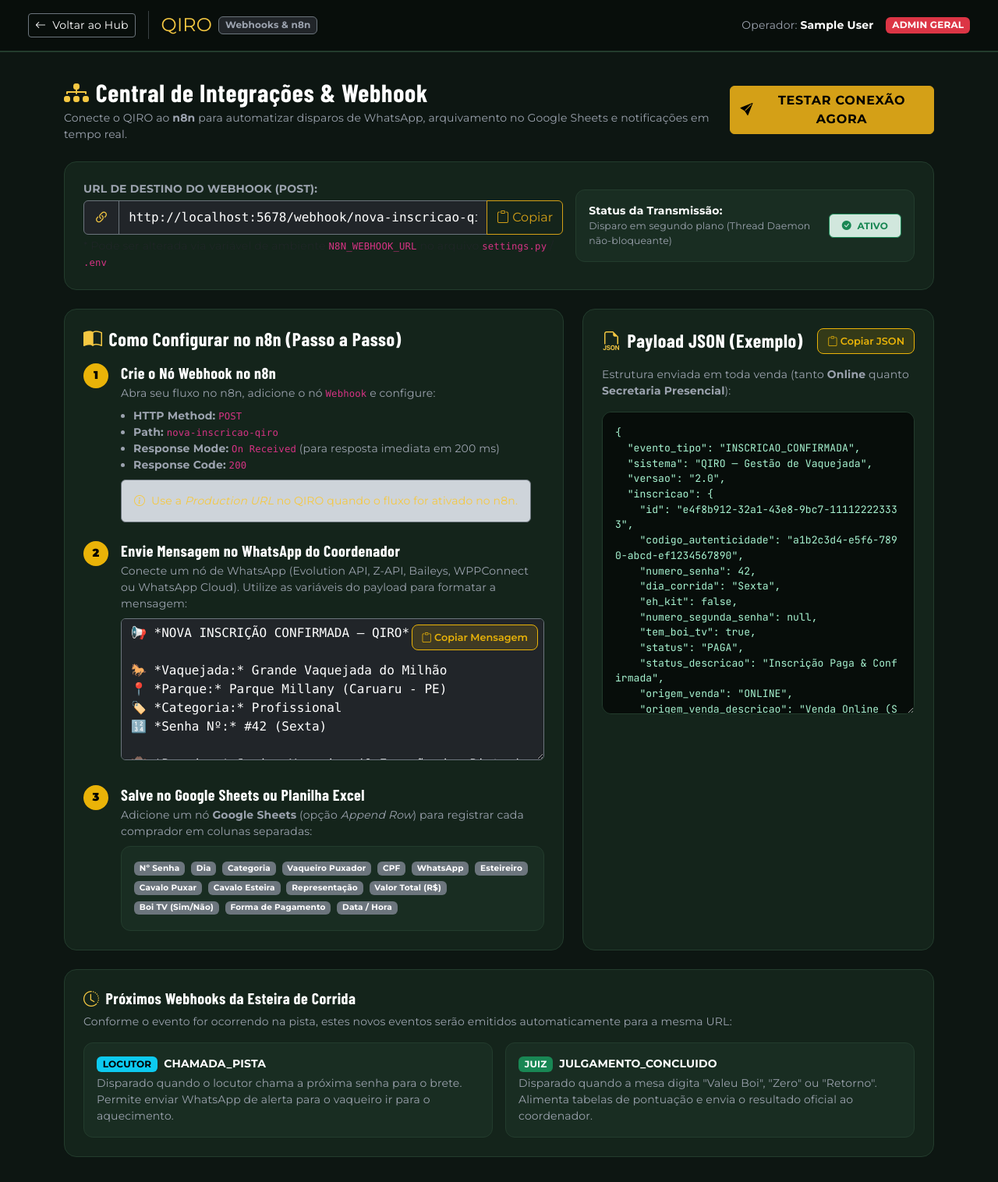
After one commit to LuizPedrosa77/qiro, a Django app: page /senhas/integracoes/webhook/ in a window 1280 px wide. The commit adds this page. Shown: the whole page at 78% size. Run offline with Django 5.2, Linux system fonts and the light colour scheme; the visitor is signed in with stand-in values (Sample User, id 1); parts of the project's set-up code (start-up, migrations or seed data) failed here and were passed over; some libraries are stand-ins or nearby versions.

Commit message:
feat(webhook): adiciona card no hub adm e central com guia passo a passo do n8n

```diff
--- a/app/senhas/urls.py
+++ b/app/senhas/urls.py
@@ -8,4 +8,5 @@ urlpatterns = [
     path('recibo/<uuid:codigo_autenticidade>/', views.recibo_balcao, name='recibo_balcao'),
     path('admin/zerar-senhas/', views.admin_zerar_senhas, name='admin_zerar_senhas'),
     path('api/testar-webhook/', views.api_testar_webhook_n8n, name='api_testar_webhook_n8n'),
+    path('integracoes/webhook/', views.webhook_central, name='webhook_central'),
 ]
--- a/app/senhas/views.py
+++ b/app/senhas/views.py
@@ -1,6 +1,7 @@
 import uuid
 from decimal import Decimal
 from django.shortcuts import render, get_object_or_404, redirect
+from django.contrib.auth.decorators import login_required
 from django.contrib import messages
 from django.http import JsonResponse
 from django.utils import timezone
@@ -486,3 +487,111 @@ def api_testar_webhook_n8n(request):
             'mensagem': f'n8n não respondeu ou retornou código de erro ({status_code}). Verifique se o n8n está ativo e escutando a rota.',
             'url': url
         }, status=502 if not status_code else 400)
+
+
+@login_required(login_url='/equipe/login/')
+def webhook_central(request):
+    """
+    Central de Webhooks e Automações (n8n, WhatsApp e Planilhas).
+    Disponível para o Administrador Geral e Organizadores.
+    Exibe guia passo a passo, modelo de payload JSON, templates prontos para WhatsApp e disparador de teste.
+    """
+    user = request.user
+    if not (user.is_superuser or user.papel in [Usuario.Papel.ADMIN, Usuario.Papel.ORGANIZADOR]):
+        messages.error(request, 'Acesso restrito ao Administrador Geral.')
+        return redirect('/equipe/hub/')
+
+    from django.conf import settings
+    webhook_url = getattr(settings, 'N8N_WEBHOOK_URL', 'http://localhost:5678/webhook/nova-inscricao-qiro')
+    webhook_ativo = getattr(settings, 'N8N_WEBHOOK_ATIVO', True)
+
+    import json
+    exemplo_payload = {
+        "evento_tipo": "INSCRICAO_CONFIRMADA",
+        "sistema": "QIRO — Gestão de Vaquejada",
+        "versao": "2.0",
+        "inscricao": {
+            "id": "e4f8b912-32a1-43e8-9bc7-111122223333",
+            "codigo_autenticidade": "a1b2c3d4-e5f6-7890-abcd-ef1234567890",
+            "numero_senha": 42,
+            "dia_corrida": "Sexta",
+            "eh_kit": False,
+            "numero_segunda_senha": None,
+            "tem_boi_tv": True,
+            "status": "PAGA",
+            "status_descricao": "Inscrição Paga & Confirmada",
+            "origem_venda": "ONLINE",
+            "origem_venda_descricao": "Venda Online (Site)",
+            "forma_pagamento": "PIX",
+            "forma_pagamento_descricao": "Pix Instantâneo",
+            "valor_total": 510.00,
+            "data_hora": timezone.now().strftime("%d/%m/%Y %H:%M:%S"),
+            "link_recibo": "/senhas/recibo/a1b2c3d4-e5f6-7890-abcd-ef1234567890/"
+        },
+        "evento": {
+            "id": "99b1a2c3-4d5e-6f7a-8b9c-0d1e2f3a4b5c",
+            "nome": "Grande Vaquejada do Milhão",
+            "parque": "Parque Millany",
+            "cidade": "Caruaru",
+            "estado": "PE",
+            "circuito_chancela": "Campeonato Portal Vaquejada"
+        },
+        "categoria": {
+            "id": "88c2b3a4-5d6e-7f8a-9b0c-1d2e3f4a5b6c",
+            "nome": "Profissional",
+            "tipo": "PROFISSIONAL",
+            "valor_unitario": 450.00,
+            "valor_boi_tv": 60.00
+        },
+        "atleta_puxador": {
+            "id": "77d3c4b5-6e7f-8a9b-0c1d-2e3f4a5b6c7d",
+            "nome": "Junior Vaqueiro",
+            "apelido_locucao": "O Furacão das Pistas",
+            "cpf": "123.456.789-00",
+            "telefone_whatsapp": "(81) 98888-7777",
+            "email": "junior@email.com",
+            "cidade": "Caruaru",
+            "estado": "PE"
+        },
+        "atleta_esteireiro": {
+            "id": "66e4d5c6-7f8a-9b0c-1d2e-3f4a5b6c7d8e",
+            "nome": "Beto Esteira",
+            "apelido_locucao": "Beto da Esteira"
+        },
+        "animais": {
+            "cavalo_puxador": "Iron Man Ease",
+            "cavalo_esteira": "Don Diego Bar"
+        },
+        "equipe": {
+            "representacao": "Haras Estrela do Norte"
+        },
+        "secretaria": {
+            "operador": "secretaria_presencial"
+        }
+    }
+    exemplo_payload_json = json.dumps(exemplo_payload, indent=2, ensure_ascii=False)
+
+    exemplo_whatsapp = (
+        "📢 *NOVA INSCRIÇÃO CONFIRMADA — QIRO*\n\n"
+        "🐎 *Vaquejada:* Grande Vaquejada do Milhão\n"
+        "📍 *Parque:* Parque Millany (Caruaru - PE)\n"
+        "🏷️ *Categoria:* Profissional\n"
+        "🔢 *Senha Nº:* #42 (Sexta)\n\n"
+        "🤠 *Puxador:* Junior Vaqueiro (O Furacão das Pistas)\n"
+        "🤝 *Esteireiro:* Beto Esteira\n"
+        "🐴 *Cavalos:* Iron Man Ease x Don Diego Bar\n"
+        "🏡 *Representação:* Haras Estrela do Norte\n\n"
+        "💰 *Valor:* R$ 510,00 (Pix Instantâneo)\n"
+        "📺 *Boi de TV:* Sim\n"
+        "📅 *Data:* " + timezone.now().strftime("%d/%m/%Y %H:%M:%S") + "\n"
+        "━━━━━━━━━━━━━━━━━━━━━━\n"
+        "✅ Inscrição garantida no sistema QIRO!"
+    )
+
+    return render(request, 'senhas/webhook_central.html', {
+        'usuario': user,
+        'webhook_url': webhook_url,
+        'webhook_ativo': webhook_ativo,
+        'exemplo_payload_json': exemplo_payload_json,
+        'exemplo_whatsapp': exemplo_whatsapp,
+    })
--- /dev/null
+++ b/app/templates/senhas/webhook_central.html
@@ -0,0 +1,395 @@
+<!DOCTYPE html>
+<html lang="pt-br">
+<head>
+    <meta charset="UTF-8">
+    <meta name="viewport" content="width=device-width, initial-scale=1.0">
+    <title>QIRO — Central de Webhooks & Integrações (n8n / WhatsApp)</title>
+
+    <!-- Bootstrap 5 CSS -->
+    <link href="https://cdn.jsdelivr.net/npm/bootstrap@5.3.3/dist/css/bootstrap.min.css" rel="stylesheet">
+    <link rel="preconnect" href="https://fonts.googleapis.com">
+    <link rel="preconnect" href="https://fonts.gstatic.com" crossorigin>
+    <link href="https://fonts.googleapis.com/css2?family=Montserrat:wght@400;500;600;700;800;900&family=JetBrains+Mono:wght@400;600&display=swap" rel="stylesheet">
+    <link rel="stylesheet" href="https://cdn.jsdelivr.net/npm/bootstrap-icons@1.11.3/font/bootstrap-icons.min.css">
+    <link rel="stylesheet" href="/static/css/qiro-design.css">
+
+    <style>
+        :root {
+            --qiro-bg: #0D1612;
+            --qiro-dark-header: #080E0B;
+            --qiro-card-bg: #14241B;
+            --qiro-card-inner: #192D22;
+            --qiro-border: #233C2D;
+            --qiro-yellow: #EAB308;
+            --qiro-yellow-hover: #FACC15;
+            --qiro-text-main: #F3F4F6;
+            --qiro-text-muted: #9CA3AF;
+        }
+
+        body {
+            font-family: 'Montserrat', sans-serif;
+            background-color: var(--qiro-bg);
+            color: var(--qiro-text-main);
+            min-height: 100vh;
+        }
+
+        .topbar-webhook {
+            background-color: var(--qiro-dark-header);
+            border-bottom: 2px solid var(--qiro-border);
+            padding: 0.9rem 1.5rem;
+        }
+
+        .card-custom {
+            background-color: var(--qiro-card-bg);
+            border: 1px solid var(--qiro-border);
+            border-radius: 1rem;
+            padding: 1.5rem;
+        }
+
+        .card-inner {
+            background-color: var(--qiro-card-inner);
+            border: 1px solid var(--qiro-border);
+            border-radius: 0.75rem;
+            padding: 1rem;
+        }
+
+        .code-box {
+            font-family: 'JetBrains Mono', monospace;
+            background-color: #070D0A;
+            border: 1px solid var(--qiro-border);
+            border-radius: 0.75rem;
+            padding: 1rem;
+            color: #A7F3D0;
+            font-size: 0.82rem;
+            max-height: 420px;
+            overflow-y: auto;
+            white-space: pre-wrap;
+            word-break: break-all;
+        }
+
+        .step-badge {
+            width: 32px;
+            height: 32px;
+            background: var(--qiro-yellow);
+            color: #000;
+            font-weight: 900;
+            border-radius: 50%;
+            display: inline-flex;
+            align-items: center;
+            justify-content: center;
+            font-size: 0.9rem;
+        }
+
+        .btn-copy {
+            background: rgba(234, 179, 8, 0.15);
+            color: var(--qiro-yellow);
+            border: 1px solid var(--qiro-yellow);
+            font-weight: 600;
+            font-size: 0.8rem;
+            border-radius: 0.5rem;
+            transition: all 0.2s;
+        }
+        .btn-copy:hover {
+            background: var(--qiro-yellow);
+            color: #000;
+        }
+    </style>
+</head>
+<body>
+
+    <!-- ──────────────── TOPBAR ──────────────── -->
+    <header class="topbar-webhook sticky-top">
+        <div class="container-fluid d-flex justify-content-between align-items-center">
+            <div class="d-flex align-items-center gap-3">
+                <a href="/equipe/hub/" class="btn btn-sm btn-outline-secondary text-white d-flex align-items-center gap-2">
+                    <i class="bi bi-arrow-left"></i> Voltar ao Hub
+                </a>
+                <div class="vr bg-secondary opacity-50 d-none d-sm-block"></div>
+                <div class="d-flex align-items-center gap-2">
+                    <span class="fs-4 fw-black text-warning">QIRO</span>
+                    <span class="badge bg-dark border border-secondary text-secondary small">Webhooks & n8n</span>
+                </div>
+            </div>
+            <div class="d-flex align-items-center gap-3">
+                <span class="small text-secondary d-none d-md-inline">
+                    Operador: <strong class="text-white">{{ usuario.get_full_name|default:usuario.username }}</strong>
+                </span>
+                <span class="badge bg-danger">ADMIN GERAL</span>
+            </div>
+        </div>
+    </header>
+
+    <!-- ──────────────── CONTEÚDO PRINCIPAL ──────────────── -->
+    <main class="container py-4 my-2">
+
+        <!-- CABEÇALHO DO MÓDULO -->
+        <div class="d-flex flex-column flex-md-row justify-content-between align-items-start align-items-md-center gap-3 mb-4">
+            <div>
+                <h2 class="fw-black text-white mb-1 d-flex align-items-center gap-2">
+                    <i class="bi bi-diagram-3-fill text-warning"></i> Central de Integrações & Webhook
+                </h2>
+                <p class="text-secondary small mb-0">
+                    Conecte o QIRO ao <strong>n8n</strong> para automatizar disparos de WhatsApp, arquivamento no Google Sheets e notificações em tempo real.
+                </p>
+            </div>
+            <div class="d-flex gap-2">
+                <button type="button" class="btn btn-warning text-black fw-bold d-flex align-items-center gap-2" id="btnTestarWebhook" onclick="testarWebhookN8N()">
+                    <i class="bi bi-send-fill"></i> Testar Conexão Agora
+                </button>
+            </div>
+        </div>
+
+        <!-- PAINEL DE STATUS DA CONEXÃO -->
+        <div class="card-custom mb-4">
+            <div class="row g-3 align-items-center">
+                <div class="col-md-7">
+                    <div class="text-secondary small text-uppercase fw-bold mb-1">URL de Destino do Webhook (POST):</div>
+                    <div class="input-group">
+                        <span class="input-group-text bg-dark border-secondary text-warning">
+                            <i class="bi bi-link-45deg fs-5"></i>
+                        </span>
+                        <input type="text" class="form-control bg-dark text-white border-secondary font-monospace" value="{{ webhook_url }}" id="inputWebhookUrl" readonly>
+                        <button class="btn btn-outline-warning" type="button" onclick="copiarTexto('inputWebhookUrl')">
+                            <i class="bi bi-clipboard"></i> Copiar
+                        </button>
+                    </div>
+                    <div class="text-muted small mt-1">
+                        * Pode ser alterada via variável de ambiente <code>N8N_WEBHOOK_URL</code> no arquivo <code>settings.py</code> / <code>.env</code>.
+                    </div>
+                </div>
+                <div class="col-md-5">
+                    <div class="card-inner d-flex justify-content-between align-items-center">
+                        <div>
+                            <div class="small fw-bold text-white">Status da Transmissão:</div>
+                            <div class="text-secondary" style="font-size: 0.78rem;">Disparo em segundo plano (Thread Daemon não-bloqueante)</div>
+                        </div>
+                        <div>
+                            {% if webhook_ativo %}
+                            <span class="badge bg-success-subtle text-success border border-success px-3 py-2 fw-bold">
+                                <i class="bi bi-check-circle-fill me-1"></i> ATIVO
+                            </span>
+                            {% else %}
+                            <span class="badge bg-danger-subtle text-danger border border-danger px-3 py-2 fw-bold">
+                                <i class="bi bi-x-circle-fill me-1"></i> INATIVO
+                            </span>
+                            {% endif %}
+                        </div>
+                    </div>
+                </div>
+            </div>
+
+            <!-- Toast / Alerta de Resultado do Teste -->
+            <div id="alertaTesteWebhook" class="mt-3 d-none"></div>
+        </div>
+
+        <!-- GUIA PASSO A PASSO -->
+        <div class="row g-4 mb-4">
+            <div class="col-lg-7">
+                <div class="card-custom h-100">
+                    <h4 class="fw-bold text-white mb-3 d-flex align-items-center gap-2">
+                        <i class="bi bi-book-half text-warning"></i> Como Configurar no n8n (Passo a Passo)
+                    </h4>
+
+                    <!-- PASSO 1 -->
+                    <div class="d-flex gap-3 mb-4">
+                        <div class="step-badge flex-shrink-0">1</div>
+                        <div>
+                            <h5 class="fw-bold text-white mb-1">Crie o Nó Webhook no n8n</h5>
+                            <p class="text-secondary small mb-2">
+                                Abra seu fluxo no n8n, adicione o nó <code>Webhook</code> e configure:
+                            </p>
+                            <ul class="text-secondary small ps-3 mb-2">
+                                <li><strong>HTTP Method:</strong> <code>POST</code></li>
+                                <li><strong>Path:</strong> <code>nova-inscricao-qiro</code></li>
+                                <li><strong>Response Mode:</strong> <code>On Received</code> (para resposta imediata em 200 ms)</li>
+                                <li><strong>Response Code:</strong> <code>200</code></li>
+                            </ul>
+                            <div class="alert alert-dark border-secondary py-1.5 px-3 small text-warning mb-0">
+                                <i class="bi bi-info-circle me-1"></i> Use a <em>Production URL</em> no QIRO quando o fluxo for ativado no n8n.
+                            </div>
+                        </div>
+                    </div>
+
+                    <!-- PASSO 2 -->
+                    <div class="d-flex gap-3 mb-4">
+                        <div class="step-badge flex-shrink-0">2</div>
+                        <div>
+                            <h5 class="fw-bold text-white mb-1">Envie Mensagem no WhatsApp do Coordenador</h5>
+                            <p class="text-secondary small mb-2">
+                                Conecte um nó de WhatsApp (Evolution API, Z-API, Baileys, WPPConnect ou WhatsApp Cloud). Utilize as variáveis do payload para formatar a mensagem:
+                            </p>
+                            <div class="position-relative">
+                                <textarea class="form-control bg-dark text-white border-secondary font-monospace small mb-2" id="txtMsgWhatsApp" rows="7" readonly>{{ exemplo_whatsapp }}</textarea>
+                                <button class="btn btn-copy position-absolute top-0 end-0 m-2" onclick="copiarTexto('txtMsgWhatsApp')">
+                                    <i class="bi bi-clipboard"></i> Copiar Mensagem
+                                </button>
+                            </div>
+                        </div>
+                    </div>
+
+                    <!-- PASSO 3 -->
+                    <div class="d-flex gap-3">
+                        <div class="step-badge flex-shrink-0">3</div>
+                        <div>
+                            <h5 class="fw-bold text-white mb-1">Salve no Google Sheets ou Planilha Excel</h5>
+                            <p class="text-secondary small mb-2">
+                                Adicione um nó <strong>Google Sheets</strong> (opção <em>Append Row</em>) para registrar cada comprador em colunas separadas:
+                            </p>
+                            <div class="card-inner small text-secondary">
+                                <span class="badge bg-secondary me-1 mb-1">Nº Senha</span>
+                                <span class="badge bg-secondary me-1 mb-1">Dia</span>
+                                <span class="badge bg-secondary me-1 mb-1">Categoria</span>
+                                <span class="badge bg-secondary me-1 mb-1">Vaqueiro Puxador</span>
+                                <span class="badge bg-secondary me-1 mb-1">CPF</span>
+                                <span class="badge bg-secondary me-1 mb-1">WhatsApp</span>
+                                <span class="badge bg-secondary me-1 mb-1">Esteireiro</span>
+                                <span class="badge bg-secondary me-1 mb-1">Cavalo Puxar</span>
+                                <span class="badge bg-secondary me-1 mb-1">Cavalo Esteira</span>
+                                <span class="badge bg-secondary me-1 mb-1">Representação</span>
+                                <span class="badge bg-secondary me-1 mb-1">Valor Total (R$)</span>
+                                <span class="badge bg-secondary me-1 mb-1">Boi TV (Sim/Não)</span>
+                                <span class="badge bg-secondary me-1 mb-1">Forma de Pagamento</span>
+                                <span class="badge bg-secondary me-1 mb-1">Data / Hora</span>
+                            </div>
+                        </div>
+                    </div>
+
+                </div>
+            </div>
+
+            <!-- ESTRUTURA DO PAYLOAD JSON -->
+            <div class="col-lg-5">
+                <div class="card-custom h-100">
+                    <div class="d-flex justify-content-between align-items-center mb-3">
+                        <h4 class="fw-bold text-white mb-0 d-flex align-items-center gap-2">
+                            <i class="bi bi-filetype-json text-warning"></i> Payload JSON (Exemplo)
+                        </h4>
+                        <button class="btn btn-copy" onclick="copiarTexto('jsonPayloadBox')">
+                            <i class="bi bi-clipboard"></i> Copiar JSON
+                        </button>
+                    </div>
+                    <p class="text-secondary small mb-3">
+                        Estrutura enviada em toda venda (tanto <strong>Online</strong> quanto <strong>Secretaria Presencial</strong>):
+                    </p>
+                    <textarea class="code-box w-100" id="jsonPayloadBox" rows="18" readonly>{{ exemplo_payload_json }}</textarea>
+                </div>
+            </div>
+        </div>
+
+        <!-- PRÓXIMAS ETAPAS (WEBHOOKS FUTUROS) -->
+        <div class="card-custom">
+            <h5 class="fw-bold text-white mb-2 d-flex align-items-center gap-2">
+                <i class="bi bi-clock-history text-warning"></i> Próximos Webhooks da Esteira de Corrida
+            </h5>
+            <p class="text-secondary small mb-3">
+                Conforme o evento for ocorrendo na pista, estes novos eventos serão emitidos automaticamente para a mesma URL:
+            </p>
+            <div class="row g-3">
+                <div class="col-md-6">
+                    <div class="card-inner">
+                        <div class="d-flex align-items-center gap-2 mb-1">
+                            <span class="badge bg-info text-black fw-bold">LOCUTOR</span>
+                            <strong class="text-white small">CHAMADA_PISTA</strong>
+                        </div>
+                        <div class="text-secondary small">
+                            Disparado quando o locutor chama a próxima senha para o brete. Permite enviar WhatsApp de alerta para o vaqueiro ir para o aquecimento.
+                        </div>
+                    </div>
+                </div>
+                <div class="col-md-6">
+                    <div class="card-inner">
+                        <div class="d-flex align-items-center gap-2 mb-1">
+                            <span class="badge bg-success text-white fw-bold">JUIZ</span>
+                            <strong class="text-white small">JULGAMENTO_CONCLUIDO</strong>
+                        </div>
+                        <div class="text-secondary small">
+                            Disparado quando a mesa digita "Valeu Boi", "Zero" ou "Retorno". Alimenta tabelas de pontuação e envia o resultado oficial ao coordenador.
+                        </div>
+                    </div>
+                </div>
+            </div>
+        </div>
+
+    </main>
+
+    <!-- Script de Interação e Teste do Webhook -->
+    <script>
+        function copiarTexto(elementId) {
+            const el = document.getElementById(elementId);
+            if (!el) return;
+            const texto = el.value || el.innerText;
+            navigator.clipboard.writeText(texto).then(() => {
+                alert('Conteúdo copiado com sucesso para a área de transferência!');
+            }).catch(() => {
+                el.select();
+                document.execCommand('copy');
+                alert('Copiado com sucesso!');
+            });
+        }
+
+        function testarWebhookN8N() {
+            const btn = document.getElementById('btnTestarWebhook');
+            const alertBox = document.getElementById('alertaTesteWebhook');
+
+            btn.disabled = true;
+            btn.innerHTML = '<span class="spinner-border spinner-border-sm me-1" role="status"></span> Disparando Teste...';
+            alertBox.className = 'mt-3 d-none';
+
+            fetch('/senhas/api/testar-webhook/', {
+                method: 'GET',
+                headers: {
+                    'X-Requested-With': 'XMLHttpRequest'
+                }
+            })
+            .then(res => res.json().then(data => ({ status: res.status, ok: res.ok, body: data })))
+            .then(result => {
+                btn.disabled = false;
+                btn.innerHTML = '<i class="bi bi-send-fill"></i> Testar Conexão Agora';
+                alertBox.classList.remove('d-none');
+
+                if (result.ok && result.body.sucesso) {
+                    alertBox.className = 'mt-3 alert alert-success border-success text-white';
+                    alertBox.innerHTML = `
+                        <div class="d-flex align-items-center gap-2">
+                            <i class="bi bi-check-circle-fill fs-5 text-success"></i>
+                            <div>
+                                <strong>Sucesso!</strong> O n8n respondeu com código <strong>HTTP ${result.body.status_code}</strong>.<br>
+                                <small class="text-light">Sua automação está conectada e pronta para receber inscrições em tempo real.</small>
+                            </div>
+                        </div>
+                    `;
+                } else {
+                    alertBox.className = 'mt-3 alert alert-warning border-warning text-white bg-dark';
+                    alertBox.innerHTML = `
+                        <div class="d-flex align-items-center gap-2">
+                            <i class="bi bi-exclamation-triangle-fill fs-5 text-warning"></i>
+                            <div>
+                                <strong>Atenção:</strong> ${result.body.mensagem || 'Falha ao conectar com o n8n.'}<br>
+                                <small class="text-secondary">Certifique-se de que o n8n está aberto e ouvindo na URL: <code>${result.body.url || ''}</code>.</small>
+                            </div>
+                        </div>
+                    `;
+                }
+            })
+            .catch(err => {
+                btn.disabled = false;
+                btn.innerHTML = '<i class="bi bi-send-fill"></i> Testar Conexão Agora';
+                alertBox.classList.remove('d-none');
+                alertBox.className = 'mt-3 alert alert-danger border-danger text-white bg-dark';
+                alertBox.innerHTML = `
+                    <div class="d-flex align-items-center gap-2">
+                        <i class="bi bi-x-octagon-fill fs-5 text-danger"></i>
+                        <div>
+                            <strong>Erro de Conexão:</strong> Não foi possível alcançar o servidor local do n8n.<br>
+                            <small class="text-secondary">${err.message}</small>
+                        </div>
+                    </div>
+                `;
+            });
+        }
+    </script>
+
+    <!-- Bootstrap 5 JS -->
+    <script src="https://cdn.jsdelivr.net/npm/bootstrap@5.3.3/dist/js/bootstrap.bundle.min.js"></script>
+</body>
+</html>
```
Also changed, not shown: app/senhas/tests.py (+17 -0 lines), app/templates/equipe/hub.html (+16 -0 lines).
